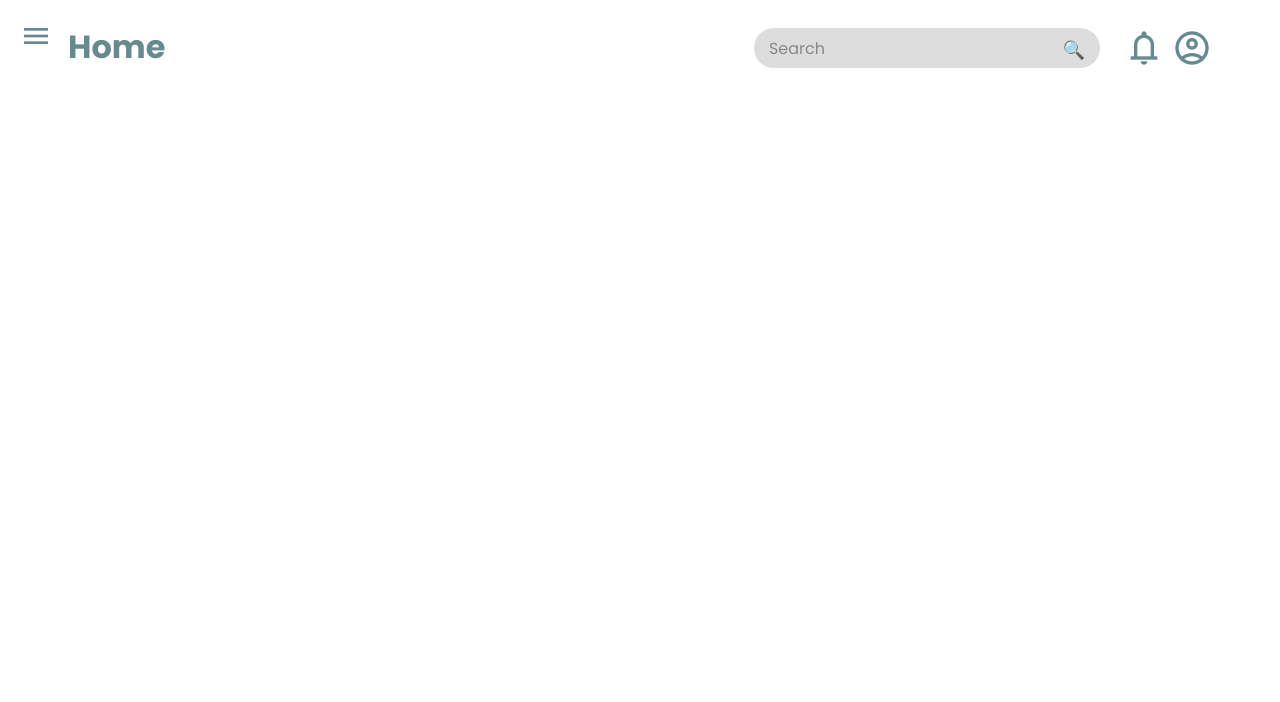
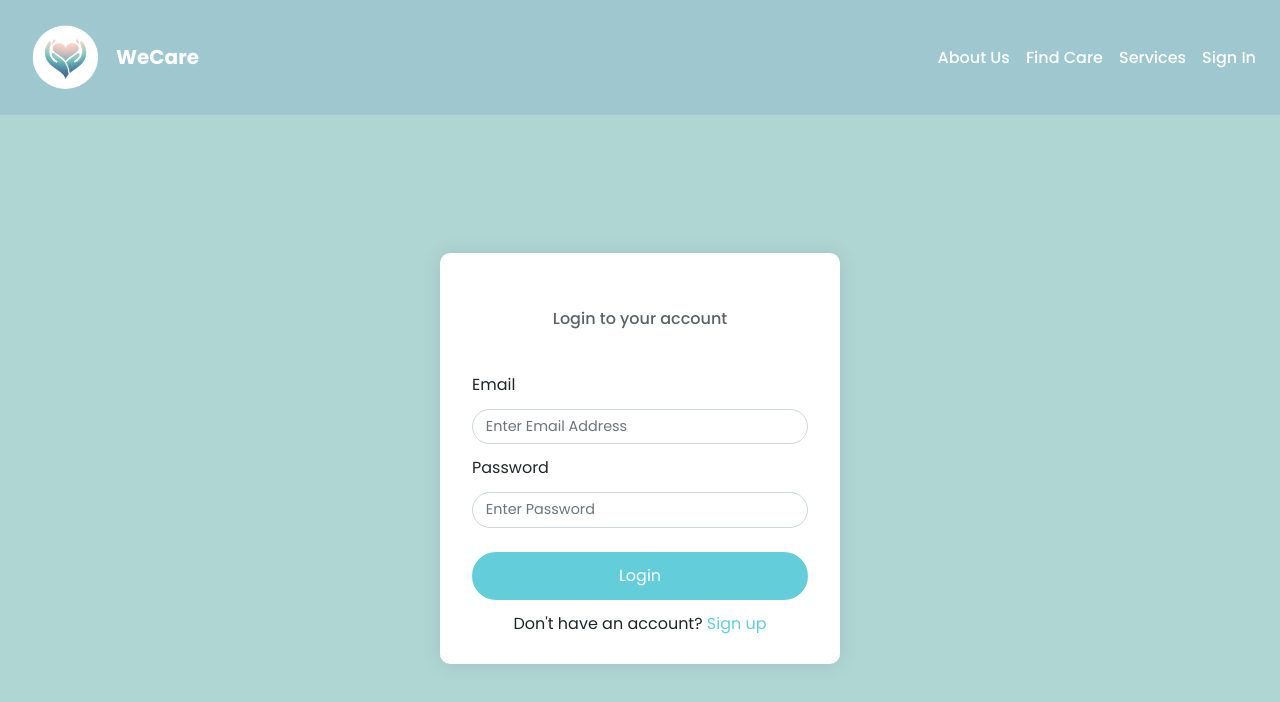
Before and after one commit to Pokloy/WeCare-Front-End, a React (Create React App) app: page /login in a window 1280 px wide. Shown: the top 702 px of the page. Built offline with nearby package versions, Linux system fonts and the light colour scheme.

Commit message:
tried creating authentication

```diff
--- a/src/App.js
+++ b/src/App.js
@@ -13,15 +13,29 @@ import DashBoardSenior from "./pages/DashBoardSenior";
 import { BrowserRouter as Router } from "react-router-dom";
 import { Route, Routes } from "react-router-dom";
 import DashBoardCareGiver from "./pages/DashBoardCareGiver";
+import { UserProvider } from "./UserContext";
+
+
+
 
 function App() {
+  const [user, setUser] = useState({
+    isSuccess:false
+  })
+
+  const unsetUser = () => {
+    localStorage.clear();
+  }
+
   const [isSidebarOpen, setIsSidebarOpen] = useState(false); // Control sidebar open state
-  const [isLoggedIn, setIsLoggedIn] = useState(true); // Temporary authentication state
+  const [isLoggedIn, setIsLoggedIn] = useState(user.isSuccess); // Temporary authentication state
+
 
   return (
     <>
       {/* Non-authenticated routes */}
-      {!isLoggedIn ? (
+     <UserProvider value={{user, setUser, unsetUser}}>
+      {!user.isSuccess ? (
         <Router>
           <AppNavbar isSidebarOpen={isSidebarOpen} isLoggedIn={isLoggedIn} />
           <Routes>
@@ -63,6 +77,7 @@ function App() {
           </div>
         </Router>
       )}
+      </UserProvider>
     </>
   );
 }
--- /dev/null
+++ b/src/UserContext.js
@@ -0,0 +1,10 @@
+import React from 'react';
+
+
+// Creates a Context Object
+const UserContext = React.createContext();
+
+// The "provider" component allows other components to consume/use the context object and supply the necessary information needed to the context object.
+export const UserProvider = UserContext.Provider;
+
+export default UserContext;
--- a/src/components/Banner.js
+++ b/src/components/Banner.js
@@ -1,9 +1,17 @@
+import { useContext } from "react";
 import "./css/Banner.css";
+import UserContext from "../UserContext";
+
+
 export default function Banner() {
+  const {user, setUser} = useContext(UserContext);
+
+  const userName = user;
+
   return (
     <div className="banner d-flex">
       <p className="greeting">WELCOME!</p>
-      <p className="user">Senior123</p>
+      <p className="user">Senior123 {userName}</p>
     </div>
   );
 }
--- a/src/components/ProfileCard.js
+++ b/src/components/ProfileCard.js
@@ -1,5 +1,9 @@
 import "./css/ProfileCard.css";
+
+
+
 export default function ProfileCard() {
+
   return (
     <div className="profile-card">
       <div className="profile-head">
--- a/src/pages/DashBoardCareGiver.js
+++ b/src/pages/DashBoardCareGiver.js
@@ -1,3 +1,6 @@
+import Banner from "../components/Banner";
+import ProfileCard from "../components/ProfileCard";
+
 const DashBoardCareGiver = () => {
 
 
--- a/src/pages/Login.js
+++ b/src/pages/Login.js
@@ -1,17 +1,62 @@
-import { Link, NavLink } from "react-router-dom";
-import { useState } from "react";
+import { Link, Navigate, NavLink } from "react-router-dom";
+import { useState, useContext } from "react";
+import UserContext from "../UserContext";
+
 
 export default function Login({ setIsLoggedIn }) {
-  const handleLoginClick = () => {
-    setIsLoggedIn(true); // Set login state to true
+  const { isSuccess, setIsSuccess } = useContext(UserContext);
+  const [email, setEmail] = useState('')
+	const [password, setPassword] = useState('')
+
+
+  function authenticate(e){
+    e.preventDefault();
+    fetch(`http://localhost:4000/main/login-user`, {
+      method:'POST',
+      headers:{
+        "Content-Type": "application/json"
+      },
+      body: JSON.stringify({
+        email:email,
+        password: password
+      })
+    })
+    .then(res=>res.json())
+    .then(data => {
+      if(data.isSuccess === true){
+        //retrieveUserDetails(data.token);
+        setIsLoggedIn=true;
+      localStorage.setItem('token', data.token);
+        setIsSuccess(true);
+      console.log("log-in successfully");
+    } else {
+      console.log("log-in failed");
+    }
+    })
   }
 
-  return (
+
+
+  // const retrieveUserDetails = (token) => {
+  //   // setUser({
+  //   //     isSuccess:
+  //   //   })
+  //     // setIsSuccess (true);
+  //     setIsLoggedIn(true); // Set login state to true
+  // }
+  // const handleLoginClick = () => {
+  //   setIsLoggedIn(true); // Set login state to true
+
+  // }
+
+  return  setIsLoggedIn === true ? (
+    <Navigate to="/dashboard-senior"/>
+   ):(
     <div className="background1">
       <div className="login-container">
         <div class="login-box">
           <h3 className="pt-4 pb-4">Login to your account</h3>
-          <form>
+          <form onSubmit={(e) => authenticate(e)}>
             <div className="form-group">
               <label for="email" className="pb-3">
                 Email
@@ -21,6 +66,7 @@ export default function Login({ setIsLoggedIn }) {
                 className="form-control"
                 id="email"
                 placeholder="Enter Email Address"
+                onChange={(e)=>setEmail(e.target.value)}
               />
             </div>
             <div className="form-group">
@@ -32,22 +78,24 @@ export default function Login({ setIsLoggedIn }) {
                 className="form-control"
                 id="password"
                 placeholder="Enter Password"
+                onChange={(e)=>setPassword(e.target.value)}
               />
             </div>
             <div className="form-text mb-4 mt-4">
-              <a href="#">Forgot Password?</a>
+              {/* <a href="#">Forgot Password?</a> */}
             </div>
-            <Link type="submit" className="btn btn-login"
-            onClick={handleLoginClick}
-            as={NavLink} to="/dashboard-caregiver">
-              Login CareGiver
-            </Link>
 
-            <Link type="submit" className="btn btn-login"
-            onClick={handleLoginClick}
-            as={NavLink} to="/dashboard">
-              Login Senior
-            </Link>
+
+            <button
+            type="submit"
+            className="btn btn-login"
+            // onClick={handleLoginClick}
+            // as={NavLink} to="/dashboard"
+            >
+            Login
+            </button>
+
+
             <div className="signup-text">
               <small>
                 Don't have an account?{" "}
@@ -60,5 +108,6 @@ export default function Login({ setIsLoggedIn }) {
         </div>
       </div>
     </div>
+
   );
 }
```
